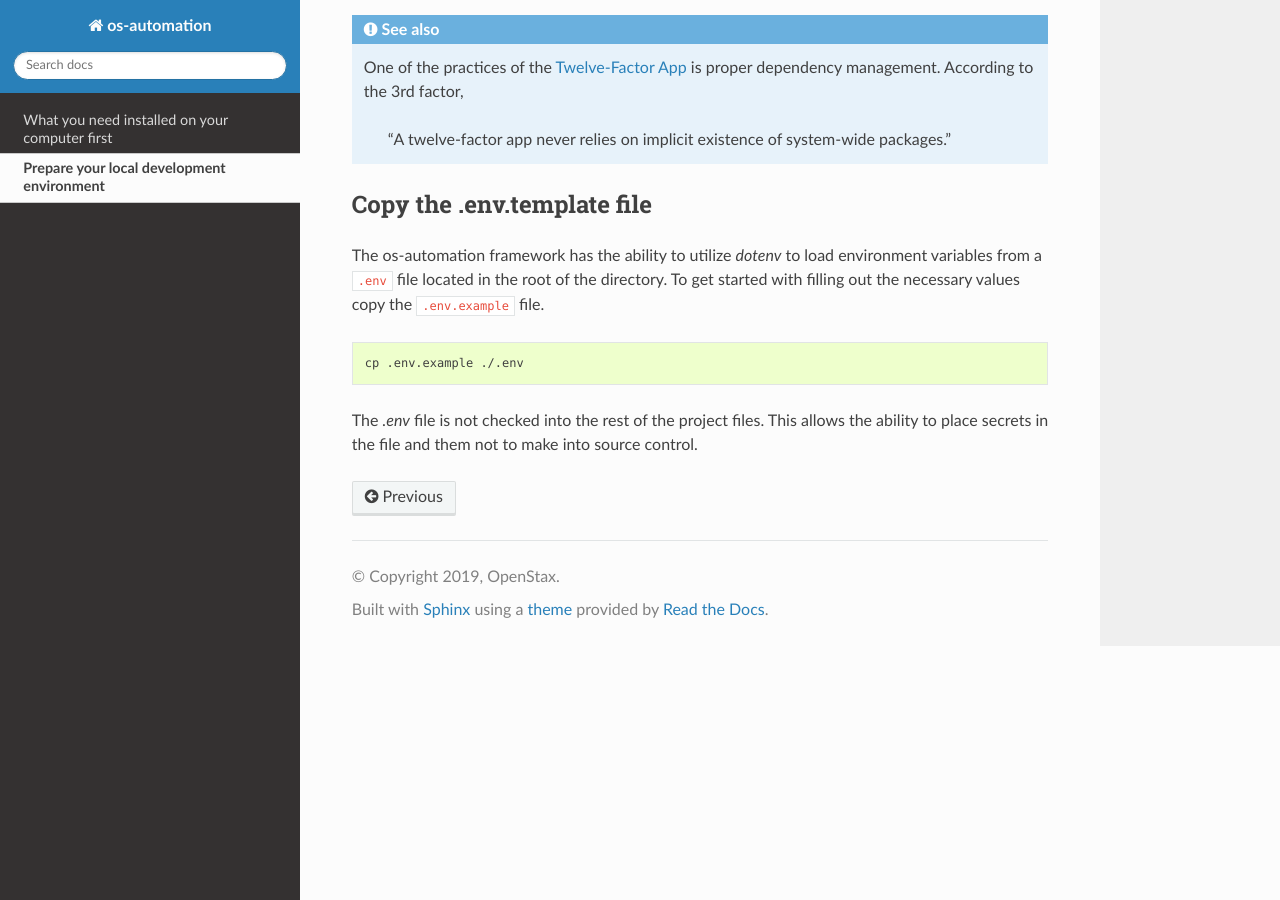
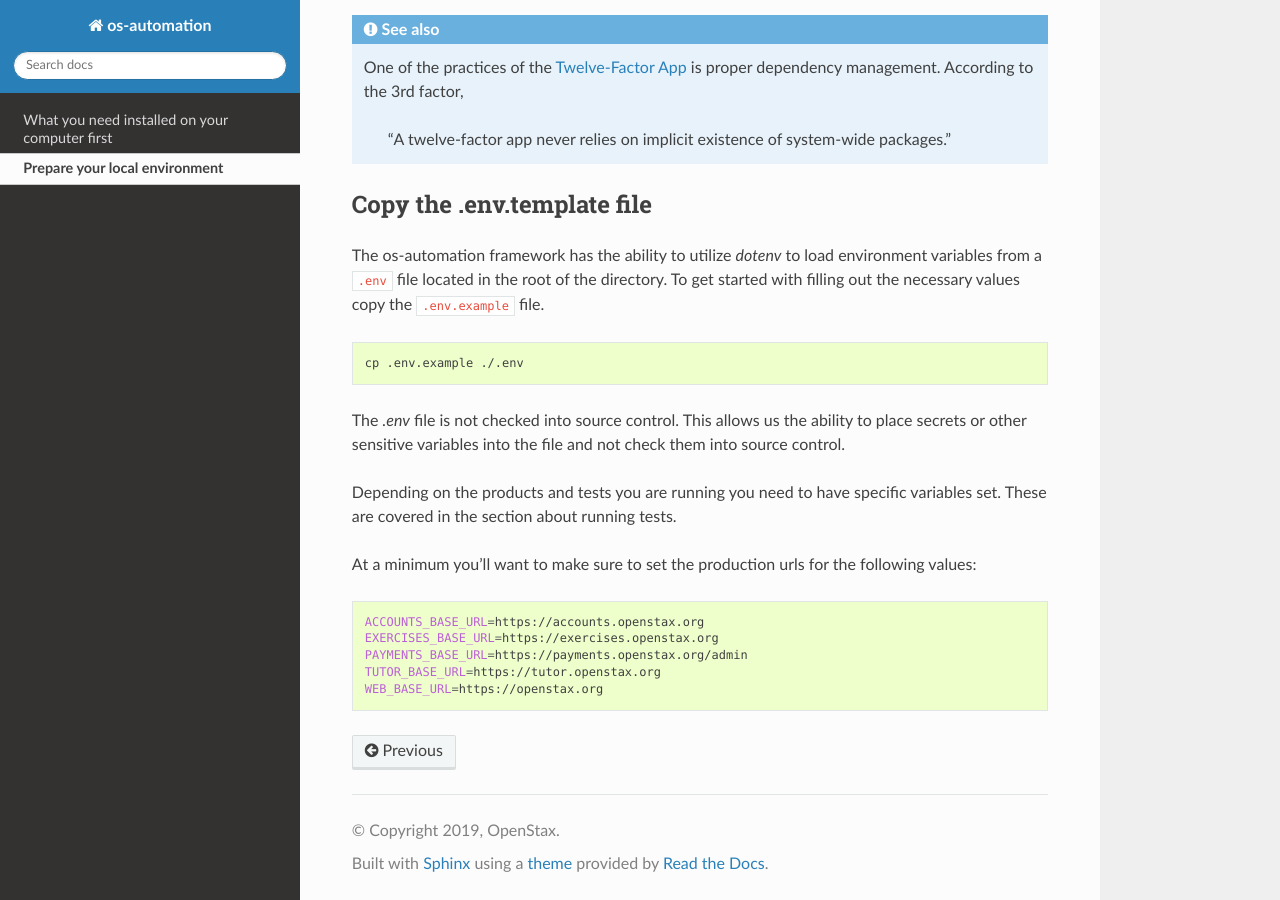
Before and after one commit to openstax/os-automation, a Sphinx documentation site: the page built from docs/local_dev.rst, in a window 1280 px wide and 900 px high, scrolled down 1273 px. Built offline with Sphinx 7.4.7 and the Read the Docs theme 2.0.0, drawn with Linux system fonts in a browser that asks for light colours; some of the changed text lies outside the part shown.

Commit message:
added more instructions for .env file and changed title

```diff
--- a/docs/local_dev.rst
+++ b/docs/local_dev.rst
@@ -1,8 +1,8 @@
 .. _local_dev:
 
-##########################################
-Prepare your local development environment
-##########################################
+##############################
+Prepare your local environment
+##############################
 
 Create a virtual environment
 ----------------------------
@@ -80,5 +80,20 @@ file.
 
     cp .env.example ./.env
 
-The `.env` file is not checked into the rest of the project files. This allows
-the ability to place secrets in the file and them not to make into source control.
+The `.env` file is not checked into source control. This allows us the ability
+to place secrets or other sensitive variables into the file and not check them
+into source control.
+
+Depending on the products and tests you are running you need to have specific
+variables set. These are covered in the section about running tests.
+
+At a minimum you'll want to make sure to set the production urls for the
+following values:
+
+.. code-block:: bash
+
+    ACCOUNTS_BASE_URL=https://accounts.openstax.org
+    EXERCISES_BASE_URL=https://exercises.openstax.org
+    PAYMENTS_BASE_URL=https://payments.openstax.org/admin
+    TUTOR_BASE_URL=https://tutor.openstax.org
+    WEB_BASE_URL=https://openstax.org
```
